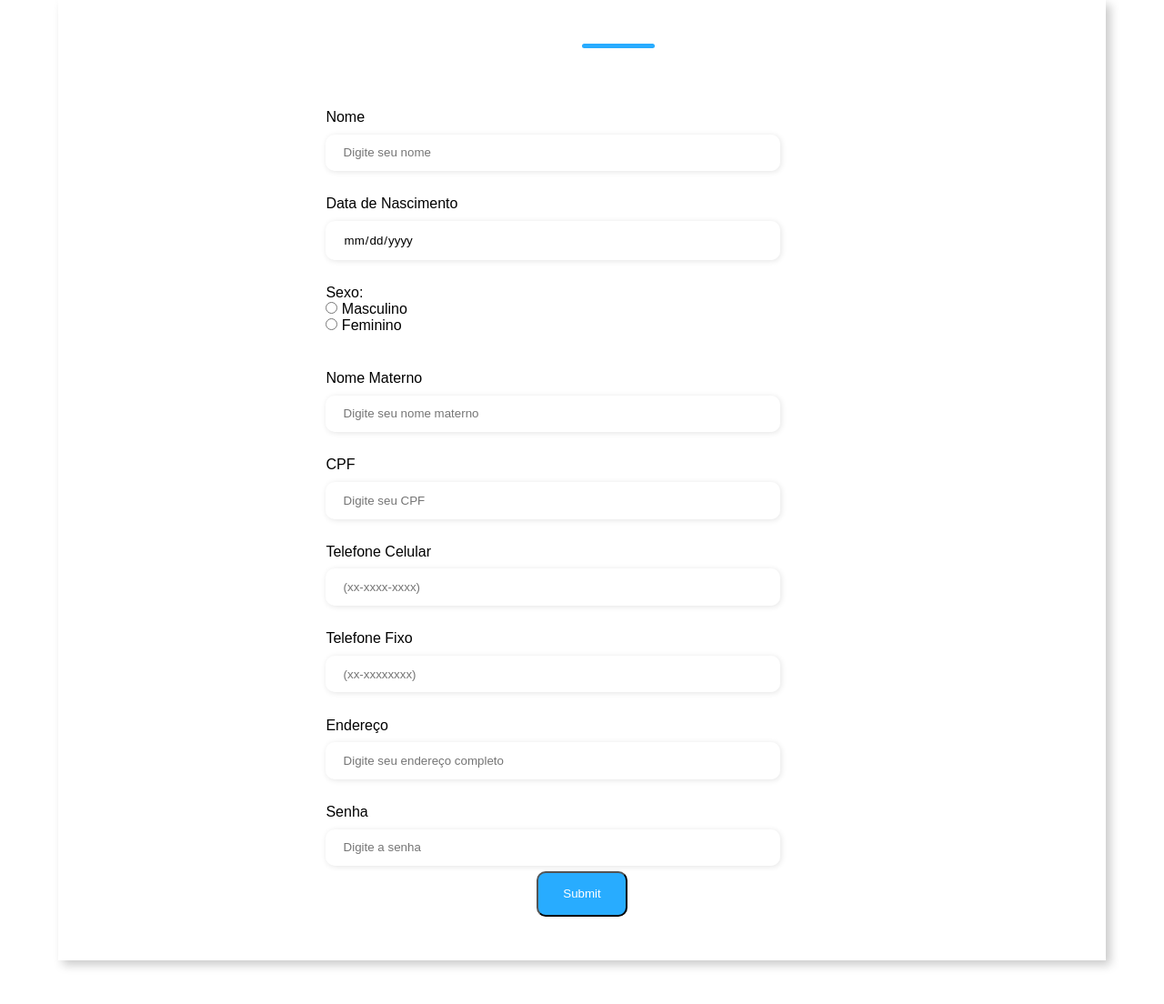
After one commit to Marcelle-1/Projeto-Telefonia, a PHP site: page /perfilcomum.php in a window 1280 px wide. The commit adds this page. Shown: the top 1104 px of the page at 91% size. Run offline with PHP 8.4, Linux system fonts and the light colour scheme; data that the repository does not hold is empty.

Commit message:
correções / melhorias

```diff
--- a/consultaMaster.php
+++ b/consultaMaster.php
@@ -1,8 +1,14 @@
 
 <?php
 
+    session_start();
     include_once('conexao.php');
 
+    if(!isset($_SESSION['MASTER']))
+    {
+        header('location: LoginMaster.php');
+        exit();
+    }
 
     if(!empty($_GET['search']))
     {
--- /dev/null
+++ b/perfilcomum.php
@@ -0,0 +1,108 @@
+<?php
+    session_start();
+
+    if(!empty($_SESSION['id']))
+    {
+
+        include_once('conexao.php');
+
+        $id = $_SESSION['id'];
+
+        $sqlselect = "SELECT * FROM USUARIO WHERE ID=$id";
+        $result = $conn->query($sqlselect);
+
+        if($result->num_rows > 0){
+
+            while($user_data = mysqli_fetch_assoc($result))
+            {
+                $id = $user_data["ID"];
+                $cpf = $user_data["CPF"];
+                $nome = $user_data["NOME"];
+                $sexo = $user_data["SEXO"];
+                $nome_m = $user_data["NOME_M"];
+                $senha = $user_data["SENHA"];
+                $tel_cel = $user_data["TEL_CEL"];
+                $tel_fix = $user_data["TEL_FIX"];
+                $endereco = $user_data["ENDERECO"];
+                $data_nasc = $user_data["DATA_NASC"];
+            }
+        }
+    }
+
+?>
+
+<!DOCTYPE html>
+<html lang="pt-br">
+<head>
+    <meta charset="UTF-8">
+    <meta name="viewport" content="width=device-width, initial-scale=1.0">
+    <title>Editar Perfil</title>
+    <link href="./css/editCadastro.css" rel="stylesheet">
+</head>
+<body>
+
+    <form class="FORM" action="saveEditComum.php" method="POST" >
+    <div class="container">
+        <div class="form">
+            <form action="#" method="POST">
+            <div class="form-header">
+                <div class="title">
+                <h1><?php echo $nome ?></h1>
+                </div>
+            </div>
+            </form>
+
+            <div class="input-group">
+            <div class="input-box">
+                <label for="nome"> Nome </label>
+                <input id="nome" type="text" name="nome" value='<?php echo $nome ?>' placeholder="Digite seu nome" required readonly>
+            </div>
+            <div class="input-box">
+                <label for="datdaNasc"> Data de Nascimento </label>
+                <input id="dataNasc" type="date" name="dataNasc" value='<?php echo $data_nasc ?>' placeholder="Digite sua Data de Nascimento" required readonly>
+            </div>
+            <div class="gender-group">
+            <p>Sexo:</p>
+                <input type="radio" id="sexo-m" name="sexo" value="M" <?php echo ($sexo == 'M') ? 'checked' : '' ?>>
+                    <label for="sexo-m">Masculino</label><br>
+                <input type="radio" id="sexo-f" name="sexo" value="F" <?php echo ($sexo == 'F') ? 'checked' : '' ?>>
+                    <label for="sexo-f">Feminino</label>
+            </div>
+            <div class="input-box">
+                <label class='label-nomeMaterno' for="nomeMaterno"> Nome Materno </label>
+                <input id="nomem" type="text" name="nomem" value='<?php echo $nome_m ?>' placeholder="Digite seu nome materno" readonly>
+            </div>
+            <div class="input-box">
+                <label for="cpf"> CPF </label>
+                <input id="cpf" type="text" name="cpf" value='<?php echo $cpf ?>' placeholder="Digite seu CPF" required readonly>
+            </div>
+            <div class="input-box">
+                <label for="telefoneCelular"> Telefone Celular </label>
+                <input id="telefonec" type="tel" name="telefonecelular" value='<?php echo $tel_cel ?>' placeholder="(xx-xxxx-xxxx)" required>
+            </div>
+            <div class="input-box">
+                <label for="telefone"> Telefone Fixo </label>
+                <input id="telefone" type="tel" name="telefone" value='<?php echo $tel_fix ?>' placeholder="(xx-xxxxxxxx)" required>
+            </div>
+            <div class="input-box">
+                <label for="endereço"> Endereço </label>
+                <input id="endereco" type="text" name="endereco" value='<?php echo $endereco ?>' placeholder="Digite seu endereço completo" required>
+            </div>
+            <div class="input-box">
+                <label for="senha"> Senha </label>
+                <input id="senha" type="text" name="senha" value='<?php echo $senha ?>' placeholder="Digite a senha" required>
+            </div>
+
+            <input id="id" name='id' type="hidden" value='<?php echo $id ?>'>
+
+            </div>
+            <div class="continue-button">
+                <input class="submit" type="submit" name="update" id="update">
+            </div>
+        </div>
+
+    </div>
+    </form>
+
+</body>
+</html>
```
Also changed, not shown: MenuComum.php (+6 -2 lines), saveEditComum.php (added, +41 -0 lines), testlogin.php (+18 -17 lines).
